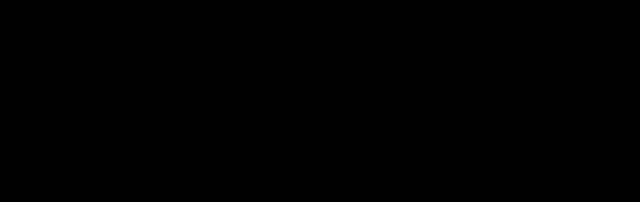
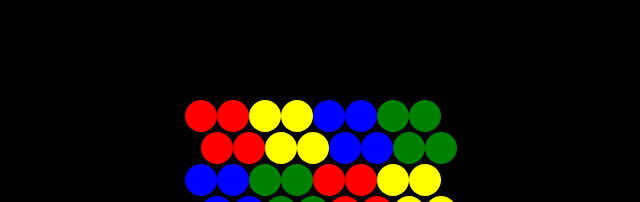
Before and after one commit to G11003/ExamenGT2, a plain HTML site: page index.html in a window 1280 px wide. Shown: the top 202 px of the page, without its empty margins (55-695 px from the left). Drawn offline with Linux system fonts and the light colour scheme.

Commit message:
ceacion del canvas

```diff
--- a/index.html
+++ b/index.html
@@ -18,7 +18,7 @@
   </style>
 </head>
 <body>
-  <canvas width="270" height="390" id="game"></canvas>
+  <canvas width="800" height="600" id="game"></canvas>
   <script src="main.js"></script>
 </body>
 </html>
--- a/main.js
+++ b/main.js
@@ -1,2 +1,56 @@
 const canvas = document.getElementById('game');
 const context = canvas.getContext('2d');
+
+const grid = 32;
+const level1 = [
+  ['R','R','Y','Y','B','B','G','G'],
+  ['R','R','Y','Y','B','B','G','G'],
+  ['B','B','G','G','R','R','Y','Y'],
+  ['B','B','G','G','R','R','Y','Y']
+];
+
+const colorMap = {
+  'R': 'red',
+  'G': 'green',
+  'B': 'blue',
+  'Y': 'yellow'
+};
+
+const bubbles = [];
+
+function createBubble(x, y, color) {
+  const row = Math.floor(y / grid);
+  const col = Math.floor(x / grid);
+
+  const startX = row % 2 === 0 ? 0 : 0.5 * grid;
+  const center = grid / 2;
+
+  bubbles.push({
+    x: (grid) * col + startX + center,
+    y: (grid) * row + center,
+    radius: grid / 2,
+    color: color,
+    active: color ? true : false
+  });
+}
+
+for (let row = 0; row < level1.length; row++) {
+  for (let col = 0; col < level1[row].length; col++) {
+    const color = level1[row][col];
+    createBubble(col * grid, row * grid, colorMap[color]);
+  }
+}
+
+function drawBubbles() {
+  context.clearRect(0, 0, canvas.width, canvas.height);
+
+  bubbles.forEach(bubble => {
+    if (!bubble.active) return;
+    context.fillStyle = bubble.color;
+    context.beginPath();
+    context.arc(bubble.x, bubble.y, bubble.radius, 0, 2 * Math.PI);
+    context.fill();
+  });
+}
+
+drawBubbles();
```
